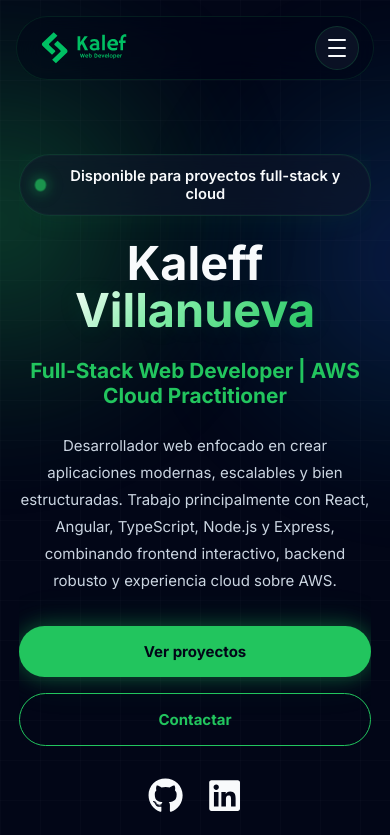
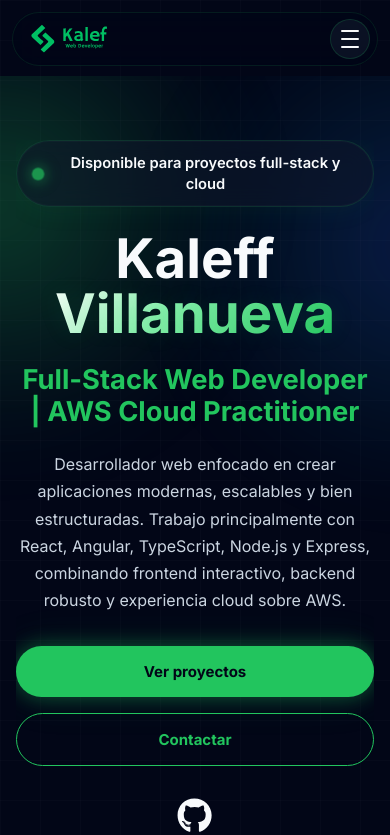
Before and after one commit to Kalef22/portfolio-v2, a React (Vite) app: page / in a window 390 px wide. Shown: the top 835 px of the page. Built offline with nearby package versions, Linux system fonts and the light colour scheme.

Commit message:
fix: corregir menu mobile responsive

```diff
--- a/src/styles/global.css
+++ b/src/styles/global.css
@@ -410,9 +410,9 @@ a:focus-visible {
     list-style: none;
 
     transition:
-    color 0.35s cubic-bezier(0.22, 1, 0.36, 1),
-    background 0.35s cubic-bezier(0.22, 1, 0.36, 1),
-    transform 0.35s cubic-bezier(0.22, 1, 0.36, 1);
+        color 0.35s cubic-bezier(0.22, 1, 0.36, 1),
+        background 0.35s cubic-bezier(0.22, 1, 0.36, 1),
+        transform 0.35s cubic-bezier(0.22, 1, 0.36, 1);
 }
 
 .navbar-links a {
@@ -1198,8 +1198,8 @@ a:focus-visible {
 .project-card-status {
     display: inline-flex;
     width: fit-content;
-    margin-top: 0.50rem;
-    margin-bottom: 0.50rem;
+    margin-top: 0.5rem;
+    margin-bottom: 0.5rem;
     padding: 0.35rem 0.75rem;
     border-radius: 999px;
     background: rgba(34, 197, 94, 0.12);
@@ -1686,7 +1686,7 @@ a:focus-visible {
 
     /* Deja espacio para la navbar fija */
     main {
-        padding-top: 90px;
+        padding-top: 76px;
     }
 
     /* Reduce padding lateral de las secciones */
@@ -1704,29 +1704,37 @@ a:focus-visible {
        =============================== */
 
     .navbar {
-        top: 1rem;
-        left: 1rem;
-        right: 1rem;
+        top: 0.75rem;
+        left: 0.75rem;
+        right: 0.75rem;
 
         width: auto;
-        max-width: calc(100vw - 2rem);
-
-        height: 64px;
-        min-height: 64px;
-
-        padding: 0.75rem 0.9rem;
+        max-width: none;
+
+        height: 58px;
+        min-height: 58px;
+
+        padding: 0.45rem 0.55rem 0.45rem 0.8rem;
 
         flex-direction: row;
         justify-content: space-between;
-        gap: 0;
+        gap: 0.75rem;
 
         transform: none;
         border-radius: 999px;
+
+        overflow: visible;
+    }
+
+    .navbar-logo {
+        min-width: 0;
+        padding: 0.2rem;
     }
 
     /* Tamaño del logo en móvil */
     .navbar-logo svg {
-        width: 96px;
+        width: clamp(84px, 25vw, 96px);
+        max-width: 100%;
     }
 
     /* Muestra el botón hamburguesa */
@@ -1737,8 +1745,9 @@ a:focus-visible {
         justify-content: center;
         flex-shrink: 0;
 
-        width: 44px;
-        height: 44px;
+        width: 42px;
+        height: 42px;
+        min-width: 42px;
     }
 
     /* ===============================
@@ -1753,6 +1762,9 @@ a:focus-visible {
         right: 0;
 
         width: 100%;
+        max-height: calc(100vh - 110px);
+        overflow-y: auto;
+        overscroll-behavior: contain;
 
         opacity: 0;
         pointer-events: none;
@@ -1804,6 +1816,9 @@ a:focus-visible {
         flex-direction: column;
         align-items: stretch;
         gap: 0.45rem;
+        width: 100%;
+        max-height: calc(100vh - 120px);
+        overflow-y: auto;
 
         padding: 0.85rem;
 
@@ -1832,7 +1847,7 @@ a:focus-visible {
         justify-content: center;
         width: 100%;
 
-        padding: 1rem 1.2rem;
+        padding: 0.9rem 1rem;
 
         color: var(--text-muted);
         font-size: 1rem;
@@ -1845,6 +1860,27 @@ a:focus-visible {
             color 0.4s cubic-bezier(0.22, 1, 0.36, 1),
             transform 0.4s cubic-bezier(0.22, 1, 0.36, 1),
             box-shadow 0.25s ease;
+    }
+
+    @media (max-width: 420px) {
+        .navbar {
+            left: 0.5rem;
+            right: 0.5rem;
+            width: auto;
+            height: 54px;
+            min-height: 54px;
+            padding: 0.4rem 0.45rem 0.4rem 0.65rem;
+        }
+
+        .navbar-logo svg {
+            width: 78px;
+        }
+
+        .navbar-toggle {
+            width: 40px;
+            height: 40px;
+            min-width: 40px;
+        }
     }
 
     /*
@@ -2101,3 +2137,152 @@ a:focus-visible {
         justify-content: center;
     }
 }
+
+/* =========================================================
+   FIX EXTRA RESPONSIVE MOBILE
+   Corrección específica para overflow horizontal en pantallas pequeñas
+   ========================================================= */
+
+@media (max-width: 480px) {
+    html,
+    body,
+    #root {
+        width: 100%;
+        max-width: 100%;
+        overflow-x: hidden;
+    }
+
+    .navbar {
+        top: 0.75rem;
+        left: 0.75rem;
+        right: 0.75rem;
+        max-width: calc(100vw - 1.5rem);
+    }
+
+    .navbar-logo svg {
+        width: 86px;
+    }
+
+    .navbar-nav {
+        max-height: calc(100vh - 95px);
+    }
+
+    .navbar-links {
+        gap: 0.35rem;
+        padding: 0.7rem;
+        max-height: calc(100vh - 105px);
+    }
+
+    .navbar-links a {
+        padding: 0.8rem 1rem;
+        font-size: 0.95rem;
+    }
+
+    .hero,
+    .hero-content,
+    section,
+    .navbar {
+        width: 100%;
+        max-width: 100%;
+        overflow-x: hidden;
+    }
+
+    .hero {
+        padding-inline: 1rem;
+    }
+
+    .hero-content {
+        align-items: center;
+        text-align: center;
+    }
+
+    .hero-badge,
+    .hero-status {
+        max-width: 100%;
+        white-space: normal;
+        text-align: center;
+        justify-content: center;
+        line-height: 1.4;
+    }
+
+    .hero h1 {
+        font-size: clamp(3rem, 14vw, 4rem);
+        line-height: 1;
+        max-width: 100%;
+    }
+
+    .hero h2 {
+        font-size: clamp(1.35rem, 7vw, 2rem);
+        line-height: 1.15;
+        max-width: 100%;
+    }
+
+    .hero p {
+        max-width: 100%;
+        font-size: 1rem;
+        line-height: 1.7;
+    }
+
+    .hero-buttons,
+    .hero-socials {
+        width: 100%;
+        max-width: 100%;
+        flex-direction: column;
+        align-items: stretch;
+    }
+
+    .hero-buttons a,
+    .primary-button,
+    .secondary-button,
+    .cv-button {
+        width: 100%;
+        max-width: 100%;
+        justify-content: center;
+    }
+}
+
+/* =========================================================
+   FIX NAVBAR MOBILE DROPDOWN
+   Permite que el menú hamburguesa se despliegue fuera de la navbar
+   y tenga scroll interno en pantallas pequeñas.
+   ========================================================= */
+
+@media (max-width: 768px) {
+    .navbar {
+        overflow: visible !important;
+        z-index: 10000;
+    }
+
+    .navbar-nav {
+        z-index: 10001;
+        max-height: calc(100vh - 110px);
+        overflow-y: auto;
+        overflow-x: hidden;
+        overscroll-behavior: contain;
+        -webkit-overflow-scrolling: touch;
+    }
+
+    .navbar-links {
+        max-height: calc(100vh - 120px);
+        overflow-y: auto;
+        overflow-x: hidden;
+    }
+}
+
+@media (max-width: 480px) {
+    .navbar {
+        overflow: visible !important;
+        left:0.75rem;
+        right: 0.75rem;
+        width: auto;
+        max-width: none;
+    }
+
+    .navbar-nav {
+        max-height: calc(100vh - 95px);
+    }
+
+    .navbar-links {
+        max-height: calc(100vh - 105px);
+    }
+}
```
